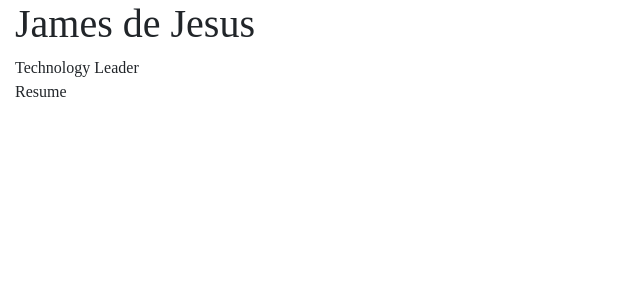
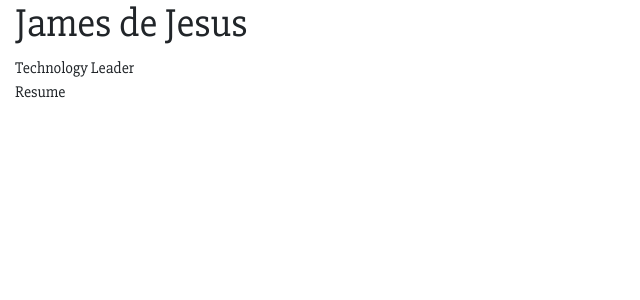
Before and after one commit to xjdjx/jamesdejesus.com, a Next.js app: page / in a window 1280 px wide. Shown: the top 300 px of the page, without its empty margins (0-640 px from the left). Built offline with nearby package versions, Linux system fonts and the light colour scheme.

Commit message:
use correct font

```diff
--- a/pages/index.js
+++ b/pages/index.js
@@ -8,6 +8,7 @@
     <Container fluid>
       <Head>
         <title>James de Jesus</title>
+        <link href="https://fonts.googleapis.com/css?family=Slabo+27px" rel="stylesheet"></link>
       </Head>
       <Row>
         <Col className="align-middle">
```
